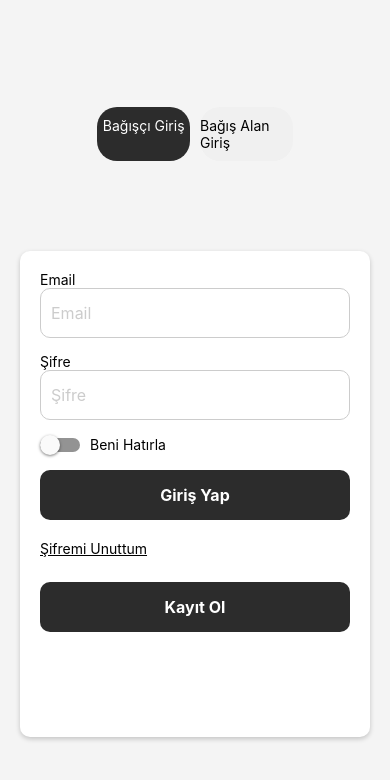
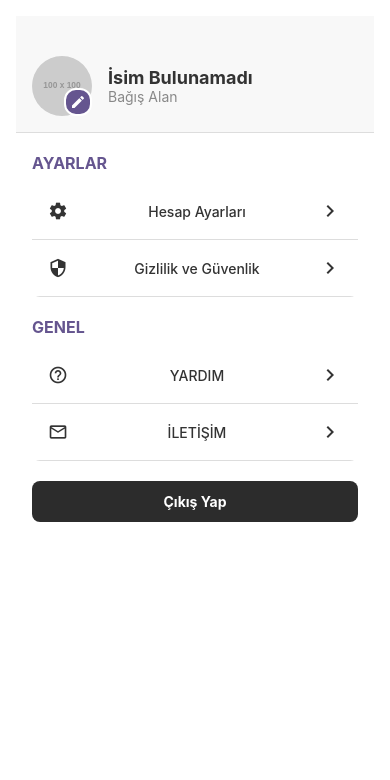
Before and after one commit to mertesermeral/bagis_app, a React Native app: screen /Profile in a window 390 px wide. Shown: the top 780 px of the page. Built offline with nearby package versions, Linux system fonts and the light colour scheme; no server answers.

Commit message:
profil sayfası düzenlemeleri

```diff
--- a/App.js
+++ b/App.js
@@ -12,7 +12,6 @@ import EtkinlikEkle from './Etkinlikler/EtkinlikEkle';
 import BagisAlanNakdiBagisTalebi from "./receiver/BagisAlanNakdiBagisTalebi";
 import BagisAlanEgitimYardimTalebi from "./receiver/BagisAlanEgitimYardimTalebi";
 import BagisAlanBagisDurumu from "./receiver/BagisAlanBagisDurumu";
-import BagisAlanProfilim from "./receiver/BagisAlanProfilim";
 import BagisAlanEtkinliklerDetay from "./Etkinlikler/EtkinliklerDetay";
 import BagisciAnaMenu from "./donor/BagisciAnaMenu";
 import BagisciOzelBagis from "./donor/BagisciOzelBagis";
@@ -20,12 +19,12 @@ import AcilDurumlar from "./AcilDurumlar/AcilDurumlar";
 import BagisciEgitimYardimlari from "./donor/BagisciEgitimYardimlari";
 import BagisciEgitimOdeme from "./donor/BagisciEgitimOdeme";
 import BagisciBagislarim from "./donor/BagisciBagislarim";
-import BagisciProfilim from "./donor/BagisciProfilim";
 import AcilDurumTalebiOlustur from "./AcilDurumlar/AcilDurumTalebiOlustur";
 import AcilDurumDetay from "./AcilDurumlar/AcilDurumDetay";
 import BagisciOzelBagisDetay from "./donor/BagisciOzelBagisDetay";
 import { DonorBottomTabs, ReceiverBottomTabs } from './navigation/BottomTabs';
 import AdminPanel from "./Admin/AdminPanel";
+import Profile from "./components/Profile";
 
 const Stack = createStackNavigator();
 const Tab = createMaterialTopTabNavigator();
@@ -111,15 +110,14 @@ const MainApp = () => {
       <Stack.Screen name="BagisAlanNakdiBagisTalebi" component={BagisAlanNakdiBagisTalebi} />
       <Stack.Screen name="BagisAlanEgitimYardimTalebi" component={BagisAlanEgitimYardimTalebi} />
       <Stack.Screen name="BagisAlanBagisDurumu" component={BagisAlanBagisDurumu} />
-      <Stack.Screen name="BagisAlanProfilim" component={BagisAlanProfilim} />
       <Stack.Screen name="BagisAlanEtkinliklerDetay" component={BagisAlanEtkinliklerDetay} />
       <Stack.Screen name="BagisciEgitimYardimlari" component={BagisciEgitimYardimlari} />
       <Stack.Screen name="BagisciEgitimOdeme" component={BagisciEgitimOdeme} />
       <Stack.Screen name="BagisciBagislarim" component={BagisciBagislarim} />
-      <Stack.Screen name="BagisciProfilim" component={BagisciProfilim} />
       <Stack.Screen name="AcilDurumTalebiOlustur" component={AcilDurumTalebiOlustur} options={{ presentation: 'modal' }} />
       <Stack.Screen name="AcilDurumDetay" component={AcilDurumDetay} options={{ presentation: 'modal' }} />
       <Stack.Screen name="BagisciOzelBagisDetay" component={BagisciOzelBagisDetay} />
+      <Stack.Screen name="Profile" component={Profile} />
     </Stack.Navigator>
   );
 };
--- a/AuthContext.js
+++ b/AuthContext.js
@@ -1,6 +1,7 @@
 import React, { createContext, useContext, useEffect, useState } from "react";
 import { auth, db } from "./firebase";
 import { doc, getDoc } from "firebase/firestore";
+import { signOut } from "firebase/auth";
 
 const AuthContext = createContext();
 
@@ -8,6 +9,7 @@ export const AuthProvider = ({ children }) => {
     const [user, setUser] = useState(null);
     const [role, setRole] = useState(null);
     const [loading, setLoading] = useState(true);
+    const [userDetails, setUserDetails] = useState(null);
 
     useEffect(() => {
         const unsubscribe = auth.onAuthStateChanged(async (currentUser) => {
@@ -17,13 +19,20 @@ export const AuthProvider = ({ children }) => {
                 const docSnap = await getDoc(docRef);
 
                 if (docSnap.exists()) {
-                    setRole(docSnap.data().role);  // Kullanıcının Firestore'daki rolü
+                    const userData = docSnap.data();
+                    setRole(userData.role);
+                    setUserDetails({
+                        ...userData,
+                        photoURL: userData.photoURL || 'https://via.placeholder.com/100'
+                    });
                 } else {
                     setRole(null);
+                    setUserDetails(null);
                 }
             } else {
                 setUser(null);
                 setRole(null);
+                setUserDetails(null);
             }
             setLoading(false);
         });
@@ -31,8 +40,28 @@ export const AuthProvider = ({ children }) => {
         return () => unsubscribe();
     }, []);
 
+    const logout = async () => {
+        try {
+            await signOut(auth);
+            setUser(null);
+            setRole(null);
+            setUserDetails(null);
+            return true;
+        } catch (error) {
+            console.error("Logout error:", error);
+            throw error;
+        }
+    };
+
     return (
-        <AuthContext.Provider value={{ user, role, setRole, loading }}>
+        <AuthContext.Provider value={{
+            user,
+            role,
+            setRole,
+            loading,
+            logout,
+            userDetails // Kullanıcı detaylarını context'e ekledik
+        }}>
             {children}
         </AuthContext.Provider>
     );
--- a/Etkinlikler/EtkinliklerDetay.js
+++ b/Etkinlikler/EtkinliklerDetay.js
@@ -32,13 +32,17 @@ const BagisAlanEtkinliklerDetay = ({ route, navigation }) => {
 
         const userData = userDoc.exists()
           ? userDoc.data()
-          : { firstName: 'Bilinmeyen', lastName: 'Kullanıcı', profileImage: defaultProfileImage };
+          : {
+              firstName: 'Bilinmeyen',
+              lastName: 'Kullanıcı',
+              photoURL: defaultProfileImage
+            };
 
         return {
           id: docSnap.id,
           ...commentData,
           userName: `${userData.firstName} ${userData.lastName}`,
-          userProfileImage: userData.profileImage || defaultProfileImage,
+          userProfileImage: userData.photoURL || defaultProfileImage,
         };
       }));
 
@@ -59,7 +63,11 @@ const BagisAlanEtkinliklerDetay = ({ route, navigation }) => {
       const userDoc = await getDoc(userDocRef);
       const userData = userDoc.exists()
         ? userDoc.data()
-        : { firstName: 'Bilinmeyen', lastName: 'Kullanıcı', profileImage: defaultProfileImage };
+        : {
+            firstName: 'Bilinmeyen',
+            lastName: 'Kullanıcı',
+            photoURL: defaultProfileImage
+          };
 
       const docRef = await addDoc(collection(db, 'comments'), {
         eventId: event.id,
@@ -75,7 +83,7 @@ const BagisAlanEtkinliklerDetay = ({ route, navigation }) => {
           userId,
           text: newComment,
           userName: `${userData.firstName} ${userData.lastName}`,
-          userProfileImage: userData.profileImage || defaultProfileImage,
+          userProfileImage: userData.photoURL || defaultProfileImage,
         }
       ]);
 
--- a/RegisterScreen.js
+++ b/RegisterScreen.js
@@ -79,6 +79,7 @@ const RegisterScreen = ({ navigation }) => {
         tcNo,
         birthYear,
         role,
+        photoURL: 'https://via.placeholder.com/100' // Varsayılan profil fotoğrafı
       });
 
       Alert.alert("Başarılı", "Kayıt işlemi tamamlandı!");
--- /dev/null
+++ b/components/Profile.js
@@ -0,0 +1,302 @@
+import React, { useState, useEffect } from 'react';
+import { View, Text, StyleSheet, TouchableOpacity, SafeAreaView, ScrollView, Image, Alert } from 'react-native';
+import Icon from 'react-native-vector-icons/MaterialIcons';
+import * as ImagePicker from 'expo-image-picker';
+import { useAuth } from '../AuthContext';
+import { getStorage, ref, uploadBytes, getDownloadURL } from 'firebase/storage';
+import { doc, updateDoc } from 'firebase/firestore';
+import { db } from '../firebase';
+
+const Profile = ({ navigation }) => {
+  const { user, role, userDetails, logout } = useAuth();
+  const [profileImage, setProfileImage] = useState(userDetails?.photoURL || 'https://via.placeholder.com/100');
+
+  useEffect(() => {
+    if (userDetails?.photoURL) {
+      setProfileImage(userDetails.photoURL);
+    }
+  }, [userDetails]);
+
+  const showImagePickerOptions = () => {
+    Alert.alert(
+      "Profil Fotoğrafı",
+      "Lütfen bir seçenek belirleyin",
+      [
+        {
+          text: "İptal",
+          style: "cancel"
+        },
+        {
+          text: "Fotoğraf Çek",
+          onPress: () => pickFromCamera()
+        },
+        {
+          text: "Galeriden Seç",
+          onPress: () => pickFromGallery()
+        }
+      ]
+    );
+  };
+
+  const uploadImageToFirebase = async (uri) => {
+    try {
+      // URI'yi blob'a çevir
+      const response = await fetch(uri);
+      const blob = await response.blob();
+
+      // Storage referansı oluştur
+      const storage = getStorage();
+      const filename = `profileImages/${user.uid}/profile.jpg`;
+      const storageRef = ref(storage, filename);
+
+      // Storage'a yükle
+      await uploadBytes(storageRef, blob);
+
+      // Download URL al
+      const downloadURL = await getDownloadURL(storageRef);
+
+      // Firestore'da kullanıcı dokümanını güncelle
+      const userRef = doc(db, "users", user.uid);
+      await updateDoc(userRef, {
+        photoURL: downloadURL
+      });
+
+      return downloadURL;
+    } catch (error) {
+      console.error("Image upload error:", error);
+      Alert.alert('Hata', 'Fotoğraf yüklenirken bir hata oluştu');
+      return null;
+    }
+  };
+
+  const pickFromCamera = async () => {
+    const { status } = await ImagePicker.requestCameraPermissionsAsync();
+    if (status !== 'granted') {
+      Alert.alert('Üzgünüz', 'Kamera erişim izni gerekiyor');
+      return;
+    }
+
+    const result = await ImagePicker.launchCameraAsync({
+      allowsEditing: true,
+      aspect: [1, 1],
+      quality: 1,
+    });
+
+    if (!result.canceled) {
+      const downloadURL = await uploadImageToFirebase(result.assets[0].uri);
+      if (downloadURL) {
+        setProfileImage(downloadURL);
+      }
+    }
+  };
+
+  const pickFromGallery = async () => {
+    const { status } = await ImagePicker.requestMediaLibraryPermissionsAsync();
+    if (status !== 'granted') {
+      Alert.alert('Üzgünüz', 'Galeriye erişim izni gerekiyor');
+      return;
+    }
+
+    const result = await ImagePicker.launchImageLibraryAsync({
+      mediaTypes: ImagePicker.MediaTypeOptions.Images,
+      allowsEditing: true,
+      aspect: [1, 1],
+      quality: 1,
+    });
+
+    if (!result.canceled) {
+      const downloadURL = await uploadImageToFirebase(result.assets[0].uri);
+      if (downloadURL) {
+        setProfileImage(downloadURL);
+      }
+    }
+  };
+
+  const handleLogout = async () => {
+    Alert.alert(
+      "Çıkış Yap",
+      "Çıkış yapmak istediğinizden emin misiniz?",
+      [
+        {
+          text: "İptal",
+          style: "cancel"
+        },
+        {
+          text: "Çıkış Yap",
+          style: "destructive",
+          onPress: async () => {
+            try {
+              const success = await logout();
+              if (success) {
+                navigation.replace('LoginScreen');
+              }
+            } catch (error) {
+              console.error("Logout error:", error);
+              Alert.alert('Hata', 'Çıkış yapılırken bir hata oluştu. Lütfen tekrar deneyin.');
+            }
+          }
+        }
+      ]
+    );
+  };
+
+  const getDisplayName = () => {
+    if (userDetails?.firstName && userDetails?.lastName) {
+      return `${userDetails.firstName} ${userDetails.lastName}`;
+    }
+    return "İsim Bulunamadı";
+  };
+
+  const getRoleDisplay = () => {
+    return role === 'donor' ? 'Bağışçı' : 'Bağış Alan';
+  };
+
+  return (
+    <SafeAreaView style={styles.container}>
+      <ScrollView style={styles.content}>
+        <View style={styles.profileContainer}>
+          <TouchableOpacity onPress={showImagePickerOptions}>
+            <Image
+              source={{ uri: profileImage }}
+              style={styles.profileImage}
+            />
+            <View style={styles.editIconContainer}>
+              <Icon name="edit" size={16} color="#fff" />
+            </View>
+          </TouchableOpacity>
+          <View style={styles.profileInfo}>
+            <Text style={styles.profileName}>{getDisplayName()}</Text>
+            <Text style={styles.profileRole}>{getRoleDisplay()}</Text>
+          </View>
+        </View>
+
+        <ScrollView contentContainerStyle={styles.contentContainer}>
+          <Text style={styles.sectionTitle}>AYARLAR</Text>
+          <View style={styles.section}>
+            <TouchableOpacity style={styles.row} onPress={() => navigation.navigate('HesapAyarlari')}>
+              <Icon name="settings" size={20} color="#333" />
+              <Text style={styles.rowText}>Hesap Ayarları</Text>
+              <Icon name="chevron-right" size={24} color="#333" />
+            </TouchableOpacity>
+            <TouchableOpacity style={styles.row} onPress={() => navigation.navigate('Gizlilik')}>
+              <Icon name="security" size={20} color="#333" />
+              <Text style={styles.rowText}>Gizlilik ve Güvenlik</Text>
+              <Icon name="chevron-right" size={24} color="#333" />
+            </TouchableOpacity>
+          </View>
+
+          <Text style={styles.sectionTitle}>GENEL</Text>
+          <View style={styles.section}>
+            <TouchableOpacity style={styles.row} onPress={() => navigation.navigate('Yardim')}>
+              <Icon name="help-outline" size={20} color="#333" />
+              <Text style={styles.rowText}>YARDIM</Text>
+              <Icon name="chevron-right" size={24} color="#333" />
+            </TouchableOpacity>
+            <TouchableOpacity style={styles.row} onPress={() => navigation.navigate('Iletisim')}>
+              <Icon name="mail-outline" size={20} color="#333" />
+              <Text style={styles.rowText}>İLETİŞİM</Text>
+              <Icon name="chevron-right" size={24} color="#333" />
+            </TouchableOpacity>
+          </View>
+
+          <TouchableOpacity style={styles.logoutButton} onPress={handleLogout}>
+            <Text style={styles.logoutButtonText}>Çıkış Yap</Text>
+          </TouchableOpacity>
+        </ScrollView>
+      </ScrollView>
+    </SafeAreaView>
+  );
+};
+
+const styles = StyleSheet.create({
+  container: {
+    flex: 1,
+    backgroundColor: '#fff',
+  },
+  content: {
+    flex: 1,
+    padding: 16,
+  },
+  profileContainer: {
+    flexDirection: 'row',
+    alignItems: 'center',
+    padding: 16,
+    paddingTop: 40, // Add more padding to move it down
+    backgroundColor: '#f8f8f8',
+    borderBottomWidth: 1,
+    borderBottomColor: '#ddd',
+  },
+  profileImage: {
+    width: 60,
+    height: 60,
+    borderRadius: 30,
+  },
+  profileInfo: {
+    marginLeft: 16,
+  },
+  profileName: {
+    fontSize: 18,
+    fontWeight: 'bold',
+    color: '#333',
+  },
+  profileRole: {
+    fontSize: 14,
+    color: '#888',
+  },
+  contentContainer: {
+    paddingHorizontal: 16,
+    paddingBottom: 20,
+  },
+  sectionTitle: {
+    fontSize: 16,
+    fontWeight: 'bold',
+    color: '#65558F',
+    marginTop: 20,
+    marginBottom: 10,
+  },
+  section: {
+    backgroundColor: '#fff',
+    borderRadius: 8,
+    elevation: 3,
+    overflow: 'hidden',
+  },
+  row: {
+    flexDirection: 'row',
+    justifyContent: 'space-between',
+    alignItems: 'center',
+    paddingVertical: 16,
+    paddingHorizontal: 16,
+    borderBottomWidth: 1,
+    borderBottomColor: '#ddd',
+  },
+  rowText: {
+    fontSize: 14,
+    fontWeight: '500',
+    color: '#333',
+    marginLeft: 8,
+  },
+  logoutButton: {
+    marginTop: 20,
+    alignItems: 'center',
+    backgroundColor: '#2c2c2c',
+    paddingVertical: 12,
+    borderRadius: 8,
+  },
+  logoutButtonText: {
+    color: '#fff',
+    fontSize: 14,
+    fontWeight: 'bold',
+  },
+  editIconContainer: {
+    position: 'absolute',
+    right: 0,
+    bottom: 0,
+    backgroundColor: '#65558F',
+    borderRadius: 12,
+    padding: 4,
+    borderWidth: 2,
+    borderColor: '#fff',
+  },
+});
+
+export default Profile;
--- a/navigation/BottomTabs.js
+++ b/navigation/BottomTabs.js
@@ -5,6 +5,7 @@ import BagisciBagislarim from '../donor/BagisciBagislarim';
 import BagisciProfilim from '../donor/BagisciProfilim';
 import BagisAlanBagisDurumu from '../receiver/BagisAlanBagisDurumu';
 import BagisAlanProfilim from '../receiver/BagisAlanProfilim';
+import Profile from '../components/Profile';
 
 const Tab = createBottomTabNavigator();
 
@@ -46,7 +47,7 @@ export const DonorBottomTabs = ({ MainComponent }) => (
           <Icon name="person" size={24} color={color} />
         ),
       }}
-      component={BagisciProfilim}
+      component={Profile}
     />
   </Tab.Navigator>
 );
@@ -87,7 +88,7 @@ export const ReceiverBottomTabs = ({ MainComponent }) => (
     />
     <Tab.Screen
       name="BagisAlanProfilim"
-      component={BagisAlanProfilim}
+      component={Profile}
       options={{
         headerShown: false,
         title: 'Profilim',
```
